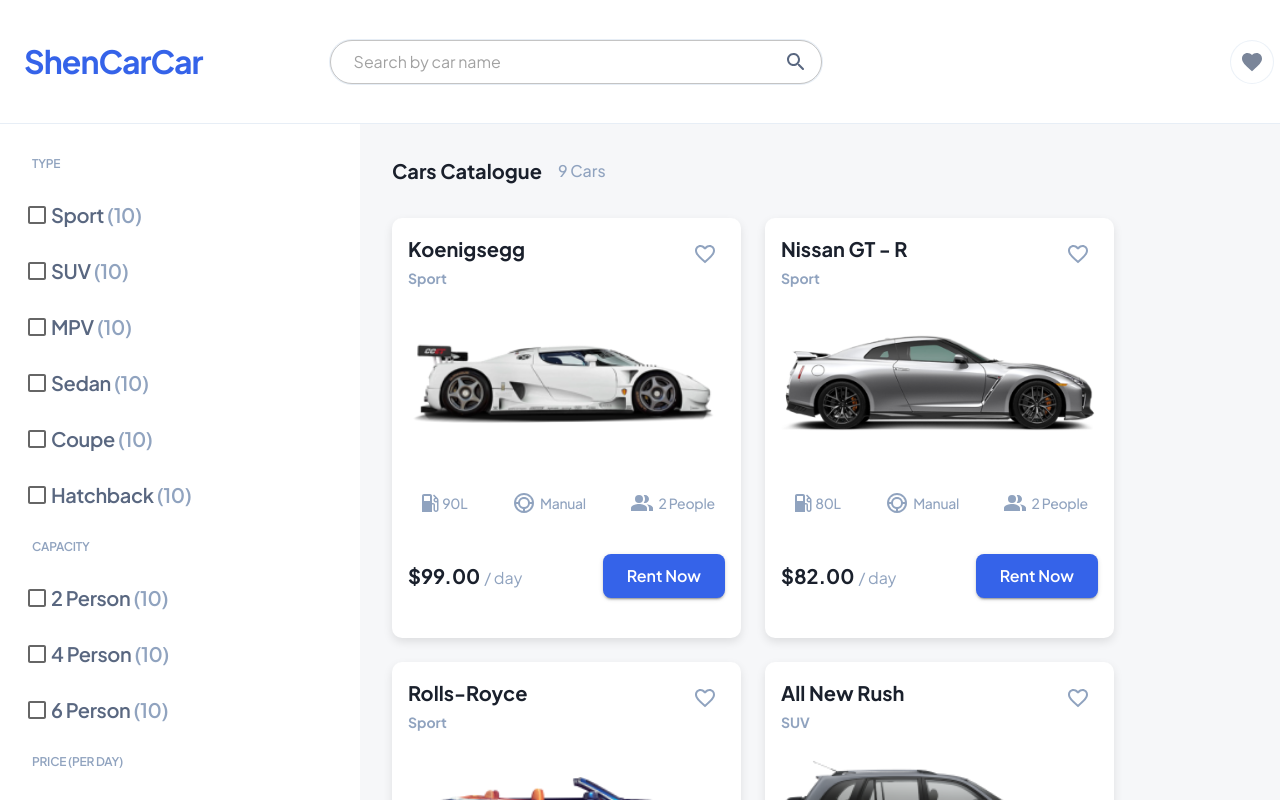
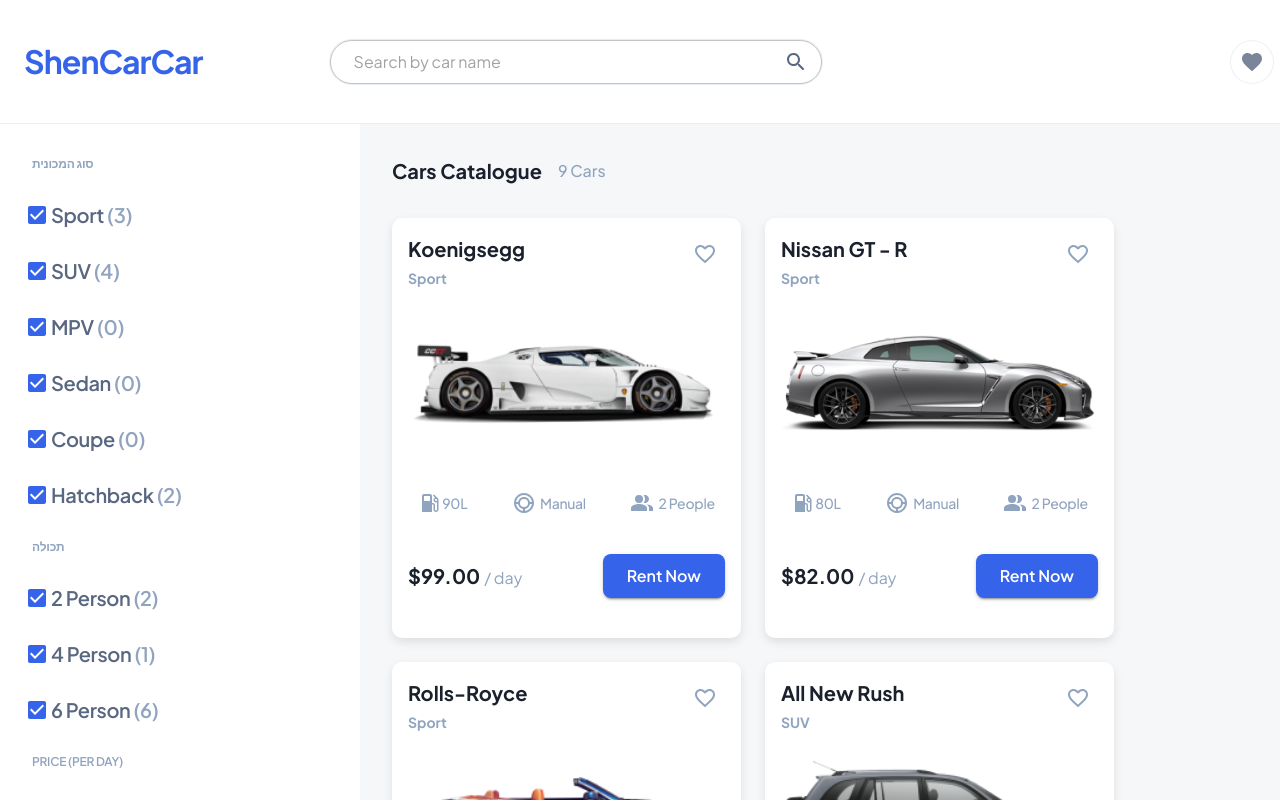
Before and after one commit to Rimidelo/ex3-react-car-rental, a React (Create React App) app: page / in a window 1280 px wide. Shown: the top 800 px of the page. Built offline with nearby package versions, Linux system fonts and the light colour scheme.

Commit message:
finshed car details fixing some filtering bugs

```diff
--- a/src/App.js
+++ b/src/App.js
@@ -10,7 +10,12 @@
 
 function App() {
   const [cars, setCars] = useState([]);
-  const [filters, setFilters] = useState({ type: [], capacity: [], price: 100 });
+  const [filters, setFilters] = useState({
+    type: ["Sport", "SUV", "MPV", "Sedan", "Coupe", "Hatchback"],
+    capacity: [2, 4, 6],
+    price: 100,
+  });
+
   const [searchQuery, setSearchQuery] = useState("");
   const [showFavorites, setShowFavorites] = useState(false);
 
@@ -40,7 +45,7 @@
 
         <Box>
           <Container disableGutters maxWidth={false} sx={{ display: "flex" }}>
-            <Filters filters={filters} setFilters={setFilters} />
+            <Filters filters={filters} setFilters={setFilters} cars={cars} />
             <Box sx={{ width: "100%" }}>
               <Routes>
                 <Route
--- a/src/components/CarDetails.jsx
+++ b/src/components/CarDetails.jsx
@@ -121,7 +121,7 @@
                   component="img"
                   image={img}
                   sx={{
-                    width: index === 0 ? "80%" : "100%", // Reduce car size for first thumbnail
+                    width: index === 0 ? "80%" : "100%",
                     height: index === 0 ? "auto" : "100%", // Maintain aspect ratio
                     objectFit: "contain",
                   }}
--- a/src/components/CarList.jsx
+++ b/src/components/CarList.jsx
@@ -11,9 +11,12 @@
   toggleFavorite,
 }) => {
   const filteredCars = cars.filter((car) => {
-    if (showFavorites && !car.favorite) return false;
-    if (searchQuery.length >= 2) {
+    if (searchQuery.trim().length >= 2) {
       return car.name.toLowerCase().includes(searchQuery.toLowerCase());
+    }
+
+    if (showFavorites) {
+      return car.favorite;
     }
     return (
       (filters.type.length === 0 || filters.type.includes(car.type)) &&
--- a/src/components/Filters.jsx
+++ b/src/components/Filters.jsx
@@ -8,14 +8,37 @@
   FormGroup,
 } from "@mui/material";
 
-const Filters = ({ filters, setFilters }) => {
+const Filters = ({ filters, setFilters, cars }) => {
+  // Define your available filter options
+  const typeOptions = ["Sport", "SUV", "MPV", "Sedan", "Coupe", "Hatchback"];
+  const capacityOptions = [2, 4, 6];
+
+  // Compute counts for each type based on the cars data
+  const typeCounts = typeOptions.reduce((acc, type) => {
+    acc[type] = cars.filter((car) => car.type === type).length;
+    return acc;
+  }, {});
+
+  // Compute counts for each capacity option based on the cars data
+  const capacityCounts = capacityOptions.reduce((acc, capacity) => {
+    acc[capacity] = cars.filter((car) => car.capacity === capacity).length;
+    return acc;
+  }, {});
+
   const handleCheckboxChange = (category, value) => {
-    setFilters((prev) => ({
+    setFilters((prev) => {
+      const isSelected = prev[category].includes(value);
+      // Prevent unchecking if it's the only option left
+      if (isSelected && prev[category].length === 1) {
+        return prev;
+      }
+      return {
         ...prev,
-      [category]: prev[category].includes(value)
+        [category]: isSelected
           ? prev[category].filter((item) => item !== value)
           : [...prev[category], value],
-    }));
+      };
+    });
   };
 
   const handlePriceChange = (event, newValue) => {
@@ -28,7 +51,6 @@
         width: "360px",
         padding: "32px",
         backgroundColor: "#ffffff",
-        gap: "0px",
       }}
     >
       {/* Car Type Filter */}
@@ -43,7 +65,7 @@
           marginBottom: "28px",
         }}
       >
-        TYPE
+        סוג המכונית
       </Typography>
 
       <FormGroup
@@ -53,8 +75,7 @@
           alignSelf: "flex-start",
         }}
       >
-        {["Sport", "SUV", "MPV", "Sedan", "Coupe", "Hatchback"].map(
-          (type, index) => (
+        {typeOptions.map((type, index) => (
           <FormControlLabel
             key={type}
             control={
@@ -81,7 +102,8 @@
                   letterSpacing: "-0.02em",
                 }}
               >
-                  {type} <span style={{ color: "#90A3BF" }}>(10)</span>
+                {type}{" "}
+                <span style={{ color: "#90A3BF" }}>({typeCounts[type]})</span>
               </Typography>
             }
             sx={{
@@ -89,11 +111,10 @@
               alignItems: "center",
               gap: "6px",
               width: "100%",
-                marginBottom: index === 5 ? 0 : "24px",
+              marginBottom: index === typeOptions.length - 1 ? 0 : "24px",
             }}
           />
-          )
-        )}
+        ))}
       </FormGroup>
 
       {/* Capacity Filter */}
@@ -109,7 +130,7 @@
           marginBottom: "28px",
         }}
       >
-        CAPACITY
+        תכולה
       </Typography>
 
       <FormGroup
@@ -119,7 +140,7 @@
           alignSelf: "flex-start",
         }}
       >
-        {[2, 4, 6].map((capacity, index) => (
+        {capacityOptions.map((capacity, index) => (
           <FormControlLabel
             key={capacity}
             control={
@@ -146,7 +167,10 @@
                   letterSpacing: "-0.02em",
                 }}
               >
-                {capacity} Person <span style={{ color: "#90A3BF" }}>(10)</span>
+                {capacity} Person{" "}
+                <span style={{ color: "#90A3BF" }}>
+                  ({capacityCounts[capacity]})
+                </span>
               </Typography>
             }
             sx={{
@@ -154,7 +178,7 @@
               alignItems: "center",
               gap: "6px",
               width: "100%",
-              marginBottom: index === 2 ? 0 : "24px",
+              marginBottom: index === capacityOptions.length - 1 ? 0 : "24px",
             }}
           />
         ))}
```
Lines whose indentation alone changed are shown as unchanged.
